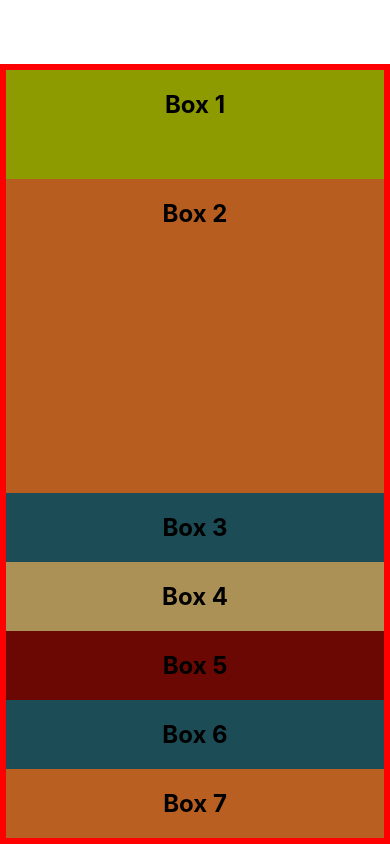
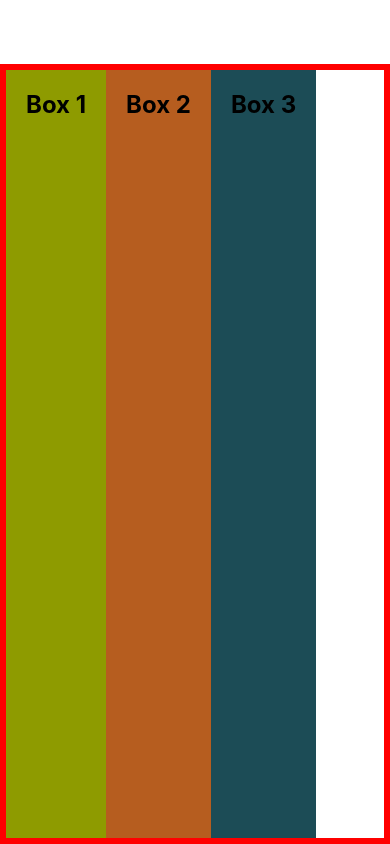
Before and after one commit to HarshuHacker/React-Native-Tutorials, a React Native app: screen / in a window 390 px wide. Built offline with nearby package versions, Linux system fonts and the light colour scheme.

Commit message:
Day 3: Flex Direction

```diff
--- a/App.js
+++ b/App.js
@@ -4,13 +4,13 @@ import Box from "./components/Box";
 export default function App() {
   return (
     <View style={styles.container}>
-      <Box style={{ backgroundColor: "#8e9b00", flex: 1 }}>Box 1</Box>
-      <Box style={{ backgroundColor: "#b65d1f", flex: 4 }}>Box 2</Box>
+      <Box style={{ backgroundColor: "#8e9b00" }}>Box 1</Box>
+      <Box style={{ backgroundColor: "#b65d1f" }}>Box 2</Box>
       <Box style={{ backgroundColor: "#1c4c56" }}>Box 3</Box>
-      <Box style={{ backgroundColor: "#ab9156" }}>Box 4</Box>
+      {/* <Box style={{ backgroundColor: "#ab9156" }}>Box 4</Box>
       <Box style={{ backgroundColor: "#6b0803" }}>Box 5</Box>
       <Box style={{ backgroundColor: "#1c4c56" }}>Box 6</Box>
-      <Box style={{ backgroundColor: "#b95f21" }}>Box 7</Box>
+      <Box style={{ backgroundColor: "#b95f21" }}>Box 7</Box> */}
     </View>
   );
 }
@@ -21,5 +21,6 @@ const styles = StyleSheet.create({
     borderWidth: 6,
     borderColor: "red",
     flex: 1,
+    flexDirection: "row"
   },
 });
```
